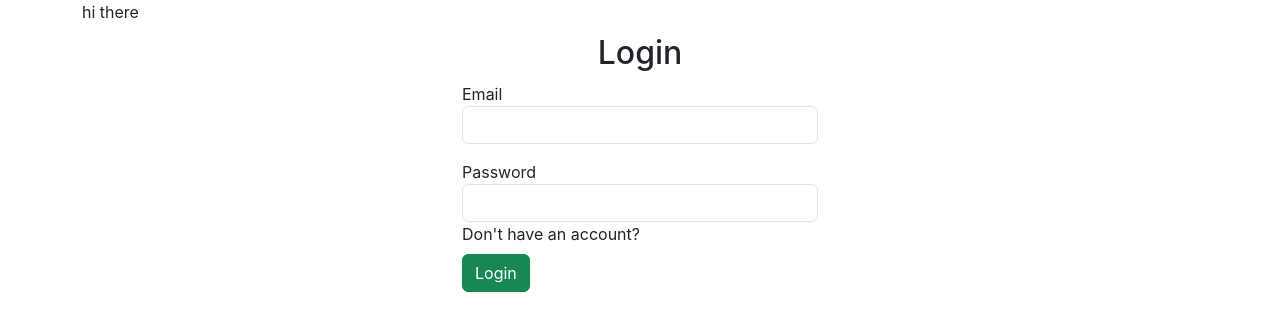
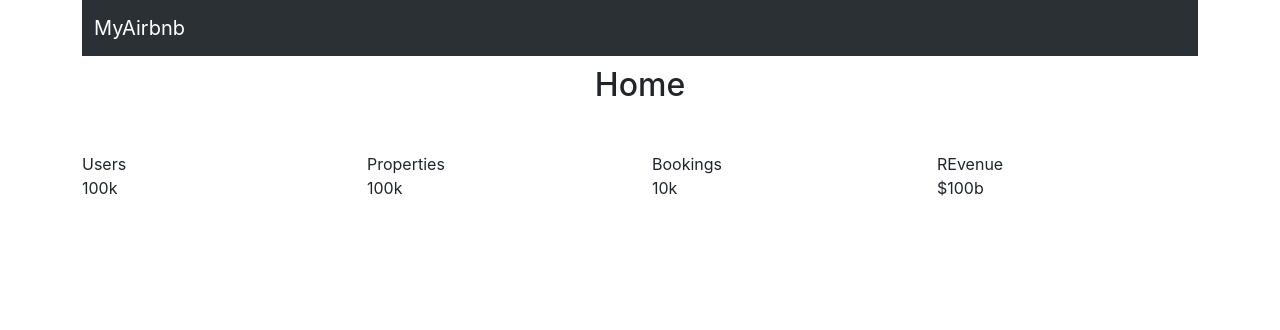
Before and after one commit to 83605-My-Git-Data/React, a React (Create React App) app: page /home in a window 1280 px wide. Shown: the top 330 px of the page. Built offline with nearby package versions, Linux system fonts and the light colour scheme.

Commit message:
navbar and home

```diff
--- a/package.json
+++ b/package.json
@@ -8,6 +8,7 @@
     "@testing-library/user-event": "^13.5.0",
     "react": "^18.3.1",
     "react-dom": "^18.3.1",
+    "react-router-dom": "^6.23.1",
     "react-scripts": "5.0.1",
     "react-toastify": "^10.0.5",
     "web-vitals": "^2.1.4"
--- a/src/App.jsx
+++ b/src/App.jsx
@@ -3,13 +3,24 @@ import './App.css';
 import Login from './screens/Login';
 import { ToastContainer, toast } from 'react-toastify';
 import 'react-toastify/dist/ReactToastify.css';
-
+import { Route,Routes } from 'react-router-dom'
+import Register from './screens/Register';
+import Navbar from './components/navbar';
+import Home from './screens/Home';
 function App() {
   return (
    <div className='container'>
-    hi there
 
-    <Login/>
+    <Routes>
+      <Route path='' element={<Login/>} ></Route>
+      <Route path='/register' element={<Register/>}></Route>
+      <Route path='/login' element={<Login/>}></Route>
+      <Route path='/home' element={<Home/>}></Route>
+
+    </Routes>
+
+
+
 
     <ToastContainer/>
    </div>
--- /dev/null
+++ b/src/components/dashboardItem.jsx
@@ -0,0 +1,8 @@
+export default function DashBoardItem({title,value}){
+    return(
+        <div>
+            <div>{title}</div>
+            <div>{value}</div>
+        </div>
+    )
+}
--- /dev/null
+++ b/src/components/navbar.jsx
@@ -0,0 +1,72 @@
+import { Link } from "react-router-dom";
+
+export default function Navbar(){
+    return(
+        <nav className="navbar navbar-expanded-lg bg-body-tertiary bg-dar" data-bs-theme='dark'>
+
+            <div className="container-fluid">
+        <a className="navbar-brand" href="#">
+            MyAirbnb
+        </a>
+
+        <div className="collapse navbar-collapse" id="navbarSupportedContent">
+            <ul className="navbar-nav me-auto mb-2 mb-lg-0">
+
+                <li className="nav-item">
+                    <Link to='/home' className="nav-link"
+                    aria-current= 'page'
+                    href='#'>Home</Link>
+                </li>
+
+                <li className='nav-item'>
+              <Link
+                to='/properties'
+                className='nav-link'
+                aria-current='page'
+                href='#'
+              >
+                Properties
+              </Link>
+            </li>
+            <li className='nav-item'>
+              <Link
+                to='/users'
+                className='nav-link'
+                aria-current='page'
+                href='#'
+              >
+                Users
+              </Link>
+            </li>
+            <li className='nav-item'>
+              <Link
+                to='/bookings'
+                className='nav-link'
+                aria-current='page'
+                href='#'
+              >
+                Bookings
+              </Link>
+            </li>
+            <li className='nav-item'>
+              <Link
+                to='/login'
+                className='nav-link'
+                aria-current='page'
+                href='#'
+              >
+                Logout
+              </Link>
+            </li>
+
+
+
+            </ul>
+        </div>
+
+
+
+            </div>
+        </nav>
+    )
+}
--- a/src/index.js
+++ b/src/index.js
@@ -3,11 +3,14 @@ import ReactDOM from 'react-dom/client';
 import './index.css';
 import App from './App';
 import reportWebVitals from './reportWebVitals';
+import { BrowserRouter } from 'react-router-dom';
 
 const root = ReactDOM.createRoot(document.getElementById('root'));
 root.render(
   <React.StrictMode>
+    <BrowserRouter>
     <App />
+    </BrowserRouter>
   </React.StrictMode>
 );
 
--- /dev/null
+++ b/src/screens/Home.jsx
@@ -0,0 +1,26 @@
+import DashBoardItem from "../components/dashboardItem";
+import Navbar from "../components/navbar";
+
+export default function Home(){
+    return(
+        <div>
+            <Navbar/>
+            <h2 className="page-header">Home</h2>
+            <div className="row mt-5">
+                <div className="col">
+                    <DashBoardItem title='Users' value='100k' />
+                </div>
+                <div className="col">
+                    <DashBoardItem title='Properties' value='100k' />
+                </div>
+                <div className="col">
+                    <DashBoardItem title='Bookings' value='10k' />
+                </div>
+                <div className="col">
+                    <DashBoardItem title='REvenue' value='$100b' />
+                </div>
+
+            </div>
+        </div>
+    )
+}
--- a/src/screens/Login.jsx
+++ b/src/screens/Login.jsx
@@ -1,5 +1,6 @@
 import { useState } from "react"
 import { toast } from 'react-toastify'
+import { Link } from 'react-router-dom'
 
 
 
@@ -24,6 +25,9 @@ export default function Login(){
 
             toast.error('Please enter password')
 
+        }
+        else{
+            //call login api
         }
     }
 
@@ -59,7 +63,7 @@ export default function Login(){
                         </div>
 
                         <div>
-                            <div>Don't have an account?</div>
+                            <div>Don't have an account? <Link to='/register'>Register here</Link> </div>
                             <button onClick={onLogin} className="btn btn-success mt-2">Login</button>
                         </div>
 
--- /dev/null
+++ b/src/screens/Register.jsx
@@ -0,0 +1,71 @@
+import { useState } from "react"
+import { Link } from "react-router-dom";
+
+export default function Register(){
+    const [firstName,setFirstName] = useState('');
+    const [lastName,setLastName] = useState('');
+    const [email,setEmail] = useState('');
+    const [password,setPassword] = useState('')
+    const [confirmPassword,setConfirmPassword] = useState('')
+
+
+
+    return(
+        <div>
+            <h2 className="page-header">Register</h2>
+            <div className="row">
+                <div className="col"></div>
+                <div className="col">
+
+                    <div className="form">
+                        <div className="mb-3">
+                            <label htmlFor="">First Name</label>
+                            <input type="text" onChange={(e)=>{
+                                setFirstName(e.target.value)
+                            }} className="form-control" />
+                        </div>
+                        <div className="mb-3">
+                            <label htmlFor="">Last Name</label>
+                            <input type="text" onChange={(e)=>{
+                                setLastName(e.target.value)
+                            }} className="form-control"/>
+                        </div>
+                        <div className="mb-3">
+                            <label htmlFor="">Email</label>
+                            <input type="email" onChange={(e)=>{
+                                setEmail(e.target.value)
+                            }} className="form-control"/>
+                        </div>
+                        <div className="mb-3">
+                            <label htmlFor="">Password</label>
+                            <input type="password" onChange={(ev)=>{
+
+                            }}  className="form-control"/>
+
+                        </div>
+                        <div className="mb-3">
+                            <label htmlFor="">Confirm Password</label>
+                            <input type="password" onChange={(ev)=>{
+                                setConfirmPassword(ev.target.value)
+
+                            }} className="form-control"/>
+
+
+                        </div>
+
+                        <div className="mb-3">
+                            <div>Already have an account? <Link to='/login' >Login here </Link>
+                            </div>
+                            <button className="btn btn-success mt-2">Register</button>
+
+                        </div>
+                    </div>
+                </div>
+                <div className="col"></div>
+
+
+            </div>
+
+        </div>
+    )
+}
```
Also changed, not shown: 1 other file (tests, documents, lock files or other folders).
